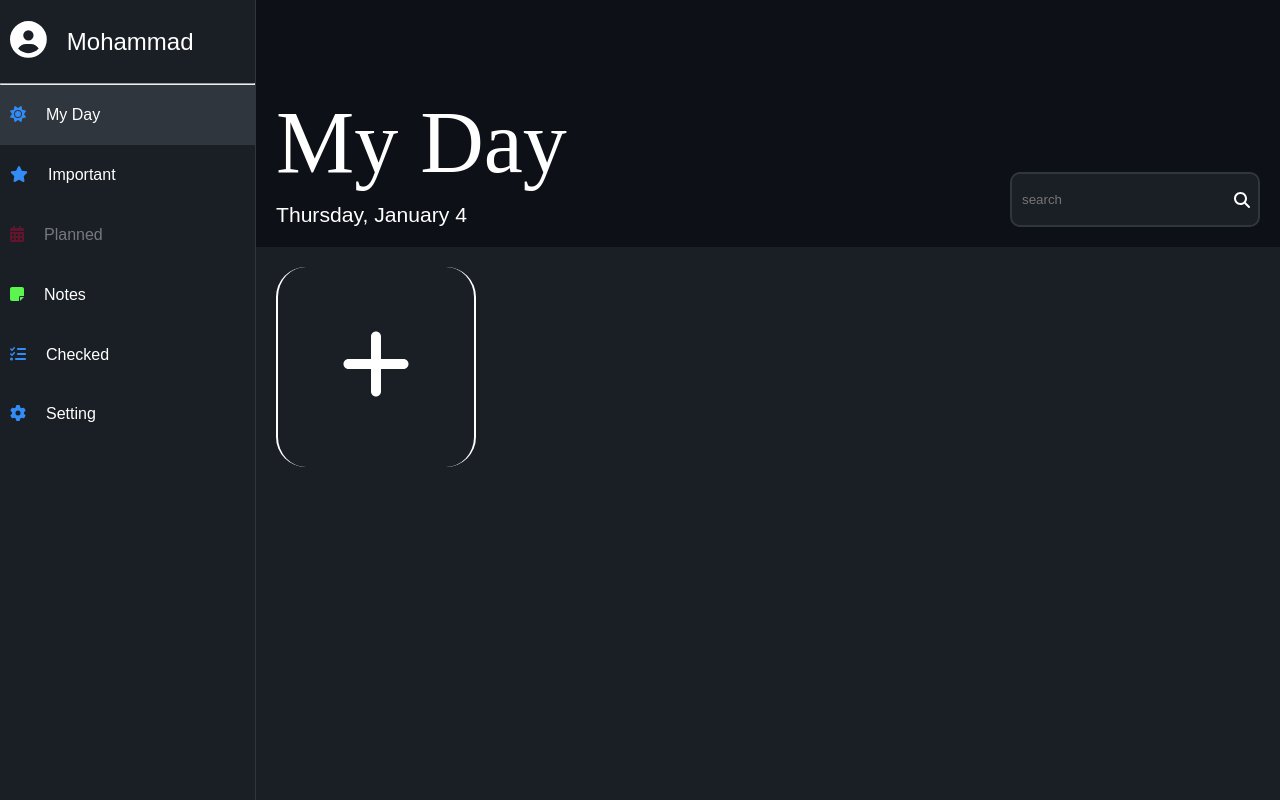
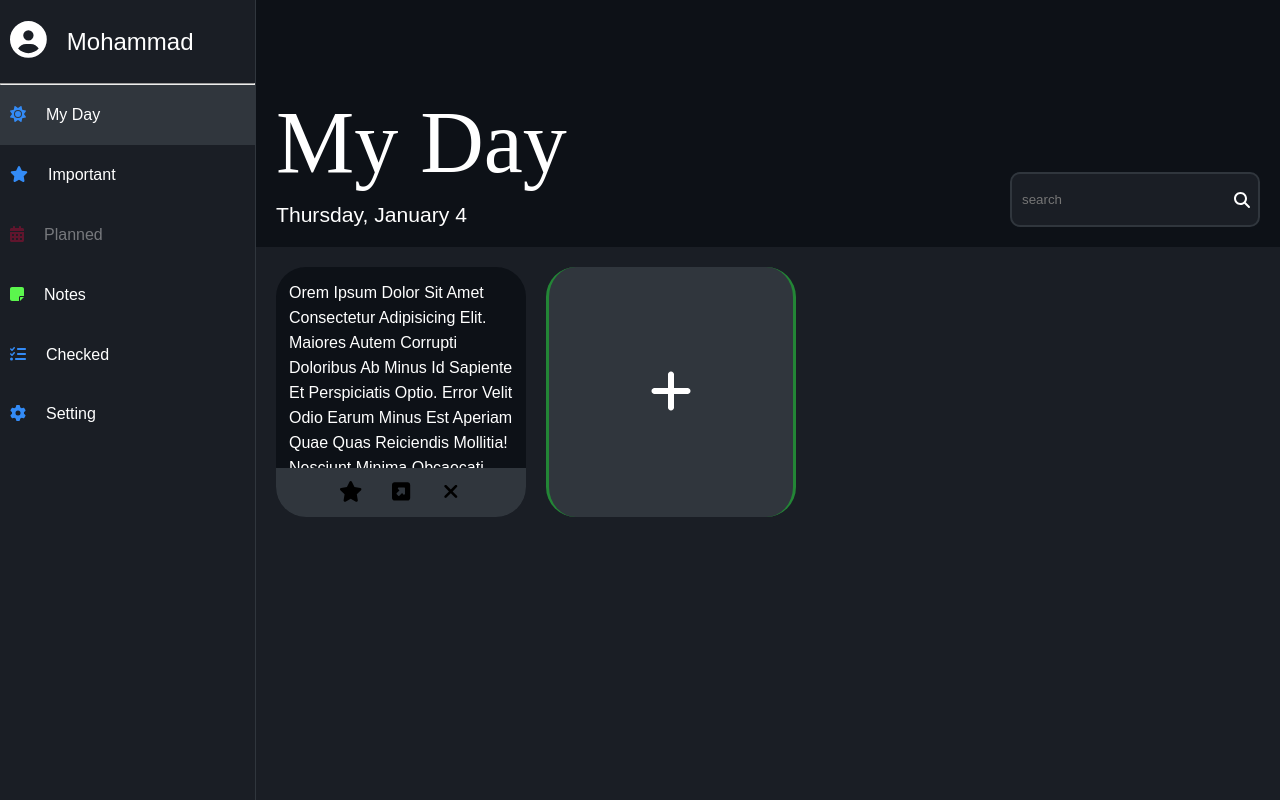
Before and after one commit to MohammadNourizadeh/taskManager2, a React (Vite) app: page /admin/notes in a window 1280 px wide. Built offline with nearby package versions, Linux system fonts and the light colour scheme; data requests are answered from the project's data file.

Commit message:
working on note page

```diff
--- a/src/pages/notesPage/NotesPage.jsx
+++ b/src/pages/notesPage/NotesPage.jsx
@@ -1,9 +1,12 @@
+import EmptyPageText from "../../components/emptyPageText/EmptyPageText";
 import AddNewNoteBtn from "./components/addNewNoteBtn/AddNewNoteBtn";
+import NoteBox from "./components/noteBox/NoteBox";
 import styles from "./NotesPage.module.scss";
 
 export default function NotesPage() {
   return (
     <div className={styles.king}>
+      <NoteBox />
       <AddNewNoteBtn />
     </div>
   );
--- a/src/pages/notesPage/NotesPage.module.scss
+++ b/src/pages/notesPage/NotesPage.module.scss
@@ -1,5 +1,8 @@
 .king {
   display: flex;
+  flex-wrap: wrap;
+  align-items: center;
   gap: 20px;
   padding: 20px;
+  justify-content: flex-start;
 }
--- a/src/pages/notesPage/components/addNewNoteBtn/AddNewNoteBtn.module.scss
+++ b/src/pages/notesPage/components/addNewNoteBtn/AddNewNoteBtn.module.scss
@@ -2,37 +2,30 @@
 
 .king {
   color: mainStyle.$darkMode_text_color;
-  background-color: mainStyle.$darkMode_part_bg_color;
-  border: 2px solid mainStyle.$darkMode_text_color;
+  background-color: mainStyle.$darkMode_border_color;
+  border: 3px solid mainStyle.$green_accepted_color;
   border-top: 0;
   border-bottom: 0;
-  font-size: 5em;
+  font-size: 3em;
   border-radius: 30px;
-  width: 200px;
-  height: 200px;
+  width: 250px;
+  height: 250px;
   cursor: pointer;
   transition: 0.1s ease-in;
 
   &:hover {
-    color: rgb(51, 139, 246);
-    border-radius: 15px;
-    border-color: rgb(51, 139, 246);
+    border-radius: 20px;
+    border-width: 5px;
   }
 
   &:active {
-    opacity: 0.7;
+    opacity: 0.8;
   }
 }
 
 // light mode
 #lightMode {
   color: mainStyle.$lightMode_text_color;
-  background-color: mainStyle.$lightMode_part_bg_color;
-  border-color: mainStyle.$lightMode_text_color;
-
-  &:hover {
-    color: rgb(51, 139, 246);
-    border-radius: 15px;
-    border-color: rgb(51, 139, 246);
-  }
+  background-color: mainStyle.$lightMode_border_color;
+  border-color: mainStyle.$green_accepted_color;
 }
--- /dev/null
+++ b/src/pages/notesPage/components/noteBox/NoteBox.jsx
@@ -0,0 +1,54 @@
+import {
+    faSquareUpRight,
+    faStar,
+    faXmark,
+} from "@fortawesome/free-solid-svg-icons";
+import { FontAwesomeIcon } from "@fortawesome/react-fontawesome";
+import { useContext } from "react";
+import MainContext from "../../../../contexts/MainContext";
+import styles from "./NoteBox.module.scss";
+
+export default function NoteBox() {
+  // context
+  const { appSetting } = useContext(MainContext);
+
+  return (
+    <div
+      className={styles.king}
+      id={appSetting.theme === "light" ? styles.lightMode : ""}
+    >
+      <p>
+        orem ipsum dolor sit amet consectetur adipisicing elit. Maiores autem
+        corrupti doloribus ab minus id sapiente et perspiciatis optio. Error
+        velit odio earum minus est aperiam quae quas reiciendis mollitia!
+        Nesciunt minima obcaecati amet asperiores fugiat exercitationem
+        accusantium saepe, molestiae molestias eaque quasi earum nobis velit
+        quod repellendus tempore voluptatum reiciendis alias minus incidunt ab
+        nam quisquam. Eveniet, delectus consequuntur. Vel hic veritatis ipsam
+        quibusdam, nihil asperiores minima accusantium, dolor exercitationem
+        expedita dolorem ab eveniet provident eaque explicabo ad temporibus enim
+        odit. Beatae, ipsum! Dolorem eaque vitae rem optio laudantium? Natus
+        non, molestiae provident, quisquam earum dolorem aperiam iusto tenetur
+        omnis, obcaecati mollitia illo recusandae magnam in nemo quam iste hic
+        numquam? Soluta aperiam aliquam repellat modi, necessitatibus laudantium
+        porro! Quo corporis ab veritatis optio error eius. Libero et dolores cum
+        accusantium totam, ipsam officia itaque repudiandae ut sequi qui fugiat
+        labore nesciunt necessitatibus ipsa maxime dolorum temporibus at!
+        Voluptatum? Eos dicta totam reprehenderit, libero a nihil beatae dolore
+        ipsa ab, accusamus quae voluptas autem quod sunt distinctio perferendis
+        magni consectetur dignissimos. Eligendi delectus dolorem ea incidunt
+      </p>
+      <div className={styles.btnsContainer}>
+        <button>
+          <FontAwesomeIcon icon={faStar} />
+        </button>
+        <button>
+          <FontAwesomeIcon icon={faSquareUpRight} />
+        </button>
+        <button>
+          <FontAwesomeIcon icon={faXmark} />
+        </button>
+      </div>
+    </div>
+  );
+}
--- /dev/null
+++ b/src/pages/notesPage/components/noteBox/NoteBox.module.scss
@@ -0,0 +1,45 @@
+@use "../../../../assets/styles/mainStyle.scss";
+
+.king {
+  color: mainStyle.$darkMode_text_color;
+  background-color: mainStyle.$darkMode_main_bg_color;
+  border-radius: 30px;
+  width: 250px;
+  height: 250px;
+  font-size: 1em;
+  overflow: auto;
+  display: flex;
+  flex-direction: column;
+  line-height: 25px;
+
+  p {
+    padding: 13px;
+    overflow: auto;
+    height: 100%;
+  }
+
+  .btnsContainer {
+    display: flex;
+    justify-content: center;
+    gap: 20px;
+    background-color: mainStyle.$darkMode_border_color;
+    height: 25%;
+
+    button {
+      width: 30px;
+      font-size: 1.3em;
+      background-color: rgba(255, 255, 255, 0);
+      border: 0;
+    }
+  }
+}
+
+// light mode
+#lightMode {
+    color: mainStyle.$lightMode_text_color;
+    background-color: mainStyle.$lightMode_main_bg_color;
+
+  .btnsContainer {
+    background-color: mainStyle.$lightMode_border_color;
+  }
+}
```
